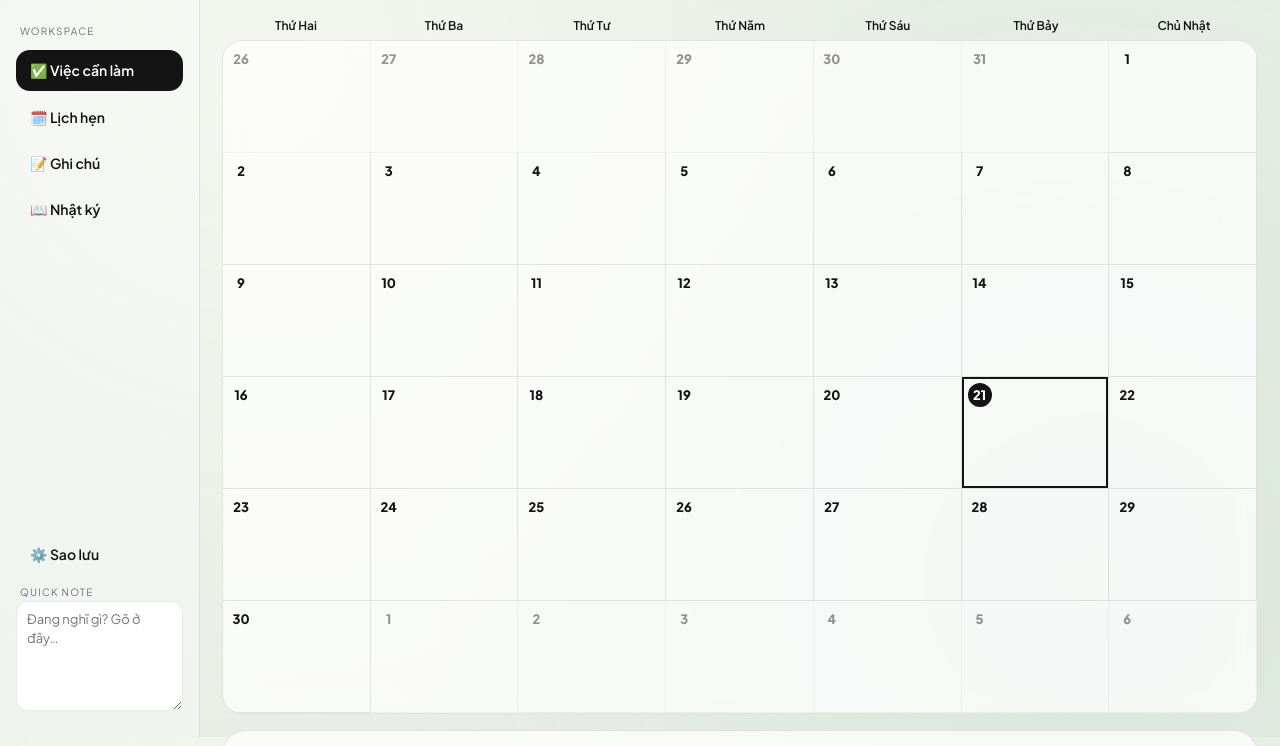
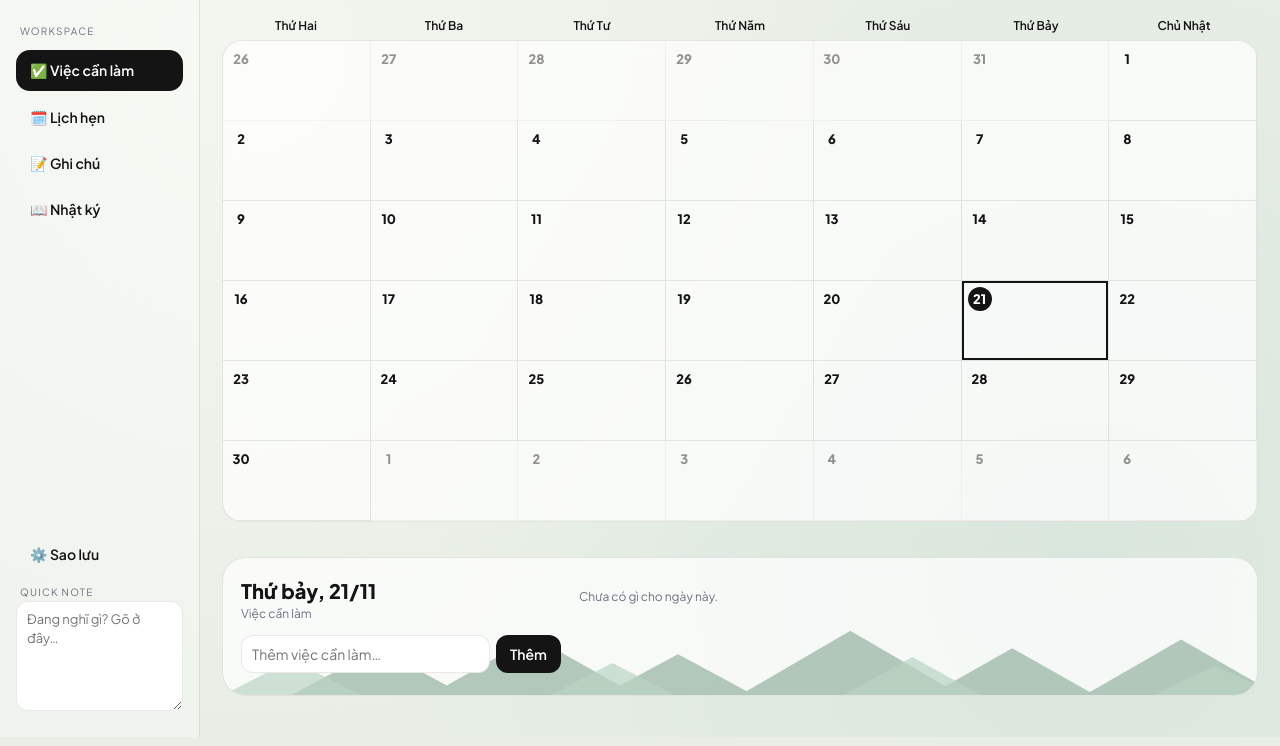
Before and after one commit to nini1203xx/betterlife, a plain HTML site: page index.html in a window 1280 px wide. Shown: the part 63-809 px from the top of the page. Drawn offline with Linux system fonts and the light colour scheme.

Commit message:
Adjust minimum height of calendar cells
Reduced minimum height of calendar cells from 112px to 80px.

```diff
--- a/css/calendar.css
+++ b/css/calendar.css
@@ -11,7 +11,7 @@
 .dowrow div{text-align:center;font-weight:600;font-size:12px;padding:6px 0}
 .dowrow .s{display:none}
 .cal{border-radius:20px;overflow:hidden;border:1px solid var(--bd);background:var(--glass);backdrop-filter:blur(10px)}
-.cell{min-height:112px;padding:6px;border-right:1px solid var(--bd);border-bottom:1px solid var(--bd);cursor:pointer;overflow:hidden;min-width:0}
+.cell{min-height:80px;padding:6px;border-right:1px solid var(--bd);border-bottom:1px solid var(--bd);cursor:pointer;overflow:hidden;min-width:0}
 .cell:hover{background:rgba(255,255,255,.7)}
 .cell.out{opacity:.45}
 .cell.sel{box-shadow:inset 0 0 0 2px var(--ink)}
```
